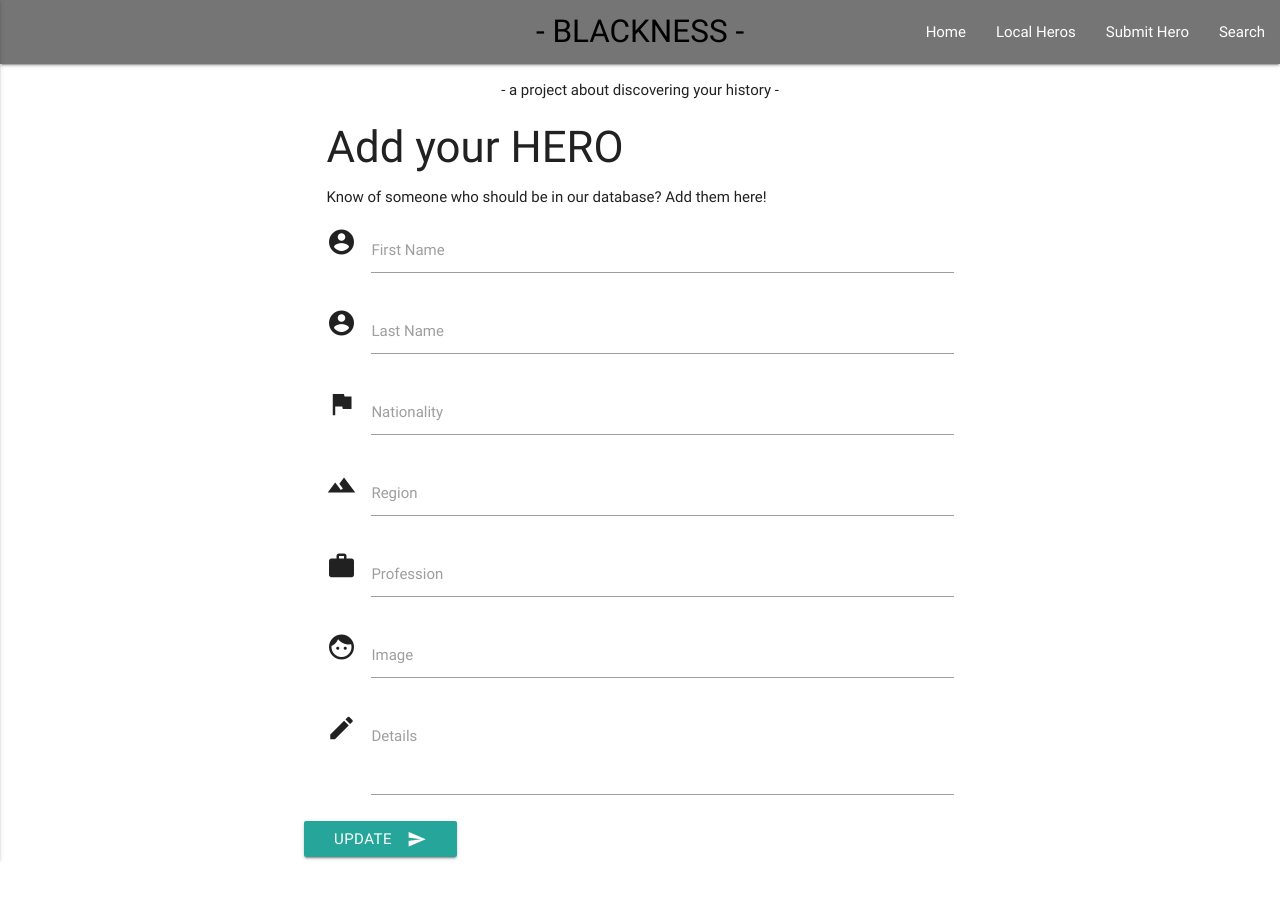
After one commit to Code-Institute-Submissions/blackness-a-project, a Flask app: template templates/edit_hero.html in a window 1280 px wide. The commit adds this page. Run offline with Flask 2, Linux system fonts and the light colour scheme; the template is opened without the code that fills it, so the values that code supplies are empty; some libraries are stand-ins or nearby versions.

Commit message:
correcting errors, edit now works

```diff
--- a/app.py
+++ b/app.py
@@ -35,7 +35,7 @@ def insert_hero():
 def edit_hero(heros_id):
     the_hero =  mongo.db.local_heros.find_one({"_id": ObjectId(heros_id)})
     # all_heros =  mongo.db.local_heros.find()
-    return render_template('hero.html', hero=the_hero)
+    return render_template('edit_hero.html', hero=the_hero)
 
 
 @app.route('/update_hero/<hero_id>', methods=["POST"])
@@ -72,7 +72,9 @@ def get_famous():
 #not finished - route for search/filter
 @app.route('/get_index')
 def get_index():
-    return render_template("index.html", famous=mongo.db.local_heros.find())
+    nationality = mongo.db.Nationality.find()
+    profession = mongo.db.Profession.find()
+    return render_template("index.html", nationality=nationality, profession=profession)
 
 
 #route for artists gallery
--- a/templates/base.html
+++ b/templates/base.html
@@ -18,7 +18,7 @@
                     <li><a href="{{url_for('get_heros')}}">Local Heros</a></li>
                     <li><a href="{{url_for('add_hero')}}">Submit Hero</a></li>
                     <li><a href="{{url_for('get_famous')}}">Search</a></li>
-                    <li><a href="{{url_for('get_art')}}">BUY ART</a></li>
+
                 </ul>
                 <ul class="side-nav" id="mobile-demo">
                     <li><a href="{{url_for('get_index')}}">Home</a></li>
--- /dev/null
+++ b/templates/edit_hero.html
@@ -0,0 +1,60 @@
+{% extends 'base.html' %} {% block content %}
+<div class="container">
+    <h3>Add your HERO</h3>
+    <div class="hero_add">
+        <h6>Know of someone who should be in our database? Add them here!</h6>
+
+        <div class="row">
+<!--- ------------------------------START OF FORM---------------------- --->
+            <form action="{{ url_for('insert_hero') }}" method="POST" class="col s12">
+                <div class="row">
+                    <div class="input-field col s12">
+                        <i class="material-icons prefix">account_circle</i>
+                        <input id="icon_prefix" name="first" class="last" type="text" class="validate" value="{{hero.first}}" required>
+                        <label for="icon_prefix">First Name</label>
+                    </div>
+                    <div class="input-field col s12">
+                        <i class="material-icons prefix">account_circle</i>
+                        <input id="icon_prefix" name="last" class="last" type="text" class="validate" value="{{hero.last}}" required>
+                        <label for="icon_prefix">Last Name</label>
+                    </div>
+
+                    <div class="input-field col s12">
+                        <i class="material-icons prefix">flag</i>
+                        <input id="icon_prefix" name="nationality" type="text" class="validate" value="{{hero.nationality}}" required >
+                        <label for="icon_prefix">Nationality</label>
+                    </div>
+                    <div class="input-field col s12">
+                        <i class="material-icons prefix">terrain</i>
+                        <input id="icon_prefix" name="region" type="text" class="validate" value="{{hero.region}}" required>
+                        <label for="icon_prefix">Region</label>
+                    </div>
+                    <div class="input-field col s12">
+                        <i class="material-icons prefix">work</i></i>
+                        <input id="icon_prefix" name="profession"  type="text" class="validate" value="{{hero.profession}}" required>
+                        <label for="icon_prefix">Profession</label>
+                    </div>
+                     <div class="input-field col s12">
+                        <i class="material-icons prefix">face</i>
+                        <input id="icon_prefix" name="image"  type="text" class="validate" value="{{hero.image}}" required>
+                        <label for="icon_prefix">Image</label>
+                    </div>
+                    <div class="input-field col s12">
+                        <i class="material-icons prefix">edit</i>
+                        <textarea id="textarea1" class="materialize-textarea" name="details" value="{{hero.details}}"  required></textarea>
+                        <label for="textarea1">Details</label>
+                    </div>
+                    <div class="row">
+                    <button class="btn waves-effect waves-light" type="submit" name="dates" value="{{date}}" >Update
+                            <i class="material-icons right">send</i>
+                    </button>
+                    </div>
+                </div>
+            </form>
+<!--- ------------------------------END OF FORM---------------------- --->
+        </div>
+    </div>
+</div>
+
+
+{% endblock %}
--- a/templates/famous.html
+++ b/templates/famous.html
@@ -11,7 +11,6 @@
           <img src="{{ test.images }}">
 
           <span class="card-title">{{ test.first }} {{ test.last }}</span>
-          <a class="btn-floating halfway-fab waves-effect waves-light red"><i class="material-icons">thumb_up</i></a>
         </div>
         <div class="card-content">
             <p>{{ test.nationality }} - {{ test.profession }}</p>
--- a/templates/hero.html
+++ b/templates/hero.html
@@ -17,8 +17,8 @@
                             <h4>{{ test.Profession }}</h4> {{ test.recognition }} <br/>{{ test.details }}</p>
                     </div>
                     <div class="card-action">
-                        <a href="#">Delete</a>
-                        <a href="#">Edit</a>
+                        <a href="">Delete</a>
+                        <a href="{{url_for('edit_hero', heros_id=test._id)}}">Edit</a>
                         <!--<a href="#">Vote up</a>-->
                     </div>
                 </div>
```
Also changed, not shown: templates/index.html (+8 -8 lines).
